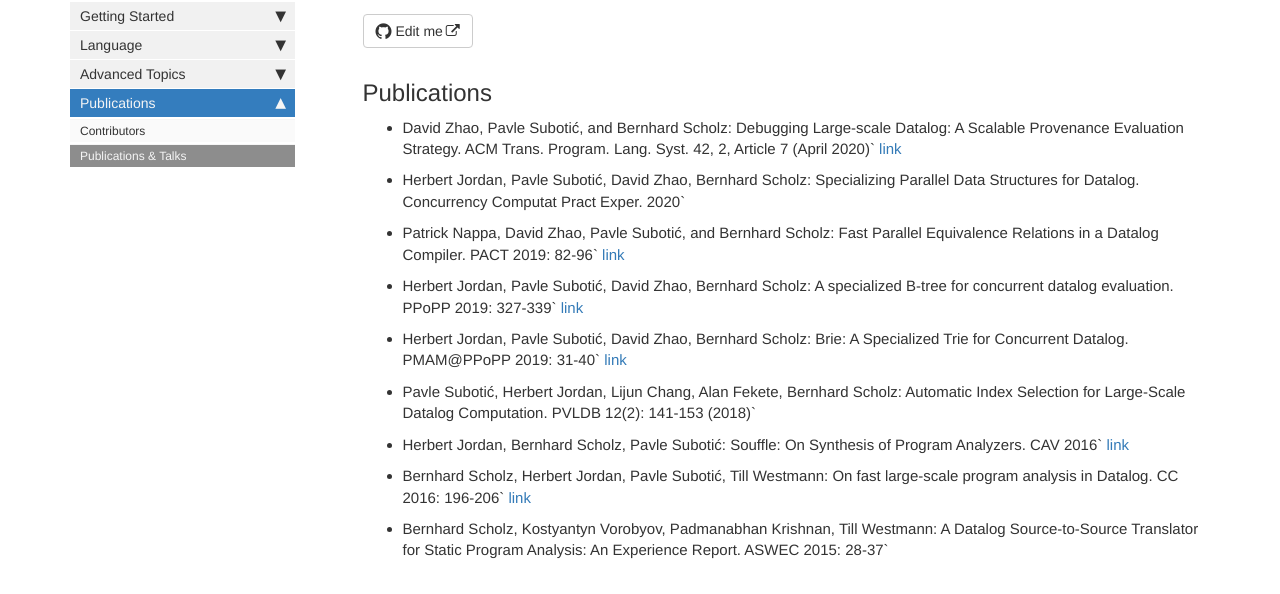
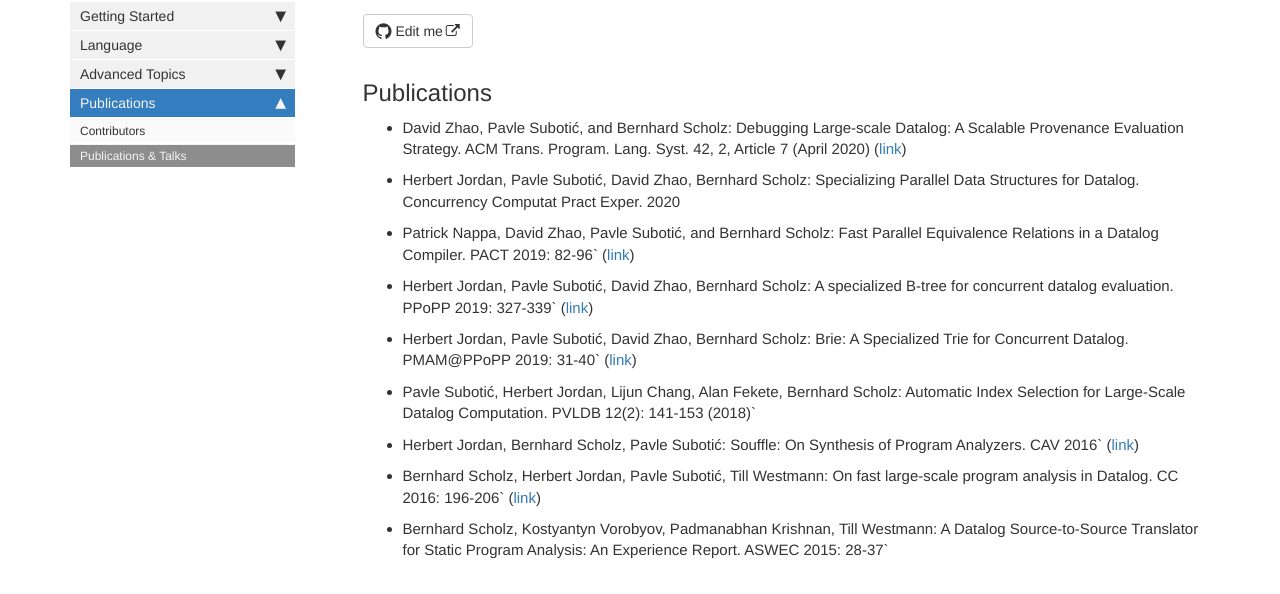
Before and after one commit to souffle-lang/souffle-lang.github.io, a Jekyll site: the page built from pages/docs/publications.md, in a window 1280 px wide. Shown: the part 127-721 px from the top of the page. Built offline with Jekyll 4.4.1, drawn with Linux system fonts in a browser that asks for light colours; comment, search, counter and statistics services are not loaded.

Commit message:
Update publications.md

```diff
--- a/pages/docs/publications.md
+++ b/pages/docs/publications.md
@@ -7,18 +7,18 @@ toc: false
 ---
 ## Publications
  * David Zhao, Pavle Subotić, and Bernhard Scholz:
-Debugging Large-scale Datalog: A Scalable Provenance Evaluation Strategy. ACM Trans. Program. Lang. Syst. 42, 2, Article 7 (April 2020)` [link](/pdf/toplas20.pdf)
+Debugging Large-scale Datalog: A Scalable Provenance Evaluation Strategy. ACM Trans. Program. Lang. Syst. 42, 2, Article 7 (April 2020) ([link](/pdf/toplas20.pdf))
  * Herbert Jordan, Pavle Subotić, David Zhao, Bernhard Scholz:
-Specializing Parallel Data Structures for Datalog. Concurrency Computat Pract Exper. 2020`
+Specializing Parallel Data Structures for Datalog. Concurrency Computat Pract Exper. 2020
  * Patrick Nappa, David Zhao, Pavle Subotić, and Bernhard Scholz:
-Fast Parallel Equivalence Relations in a Datalog Compiler. PACT 2019: 82-96` [link](/pdf/pact2019eqrel.pdf)
+Fast Parallel Equivalence Relations in a Datalog Compiler. PACT 2019: 82-96` ([link](/pdf/pact2019eqrel.pdf))
  * Herbert Jordan, Pavle Subotić, David Zhao, Bernhard Scholz:
-A specialized B-tree for concurrent datalog evaluation. PPoPP 2019: 327-339` [link](/pdf/ppopp19.pdf)
+A specialized B-tree for concurrent datalog evaluation. PPoPP 2019: 327-339` ([link](/pdf/ppopp19.pdf))
  * Herbert Jordan, Pavle Subotić, David Zhao, Bernhard Scholz:
-Brie: A Specialized Trie for Concurrent Datalog. PMAM@PPoPP 2019: 31-40` [link](/pdf/pmam19.pdf)
+Brie: A Specialized Trie for Concurrent Datalog. PMAM@PPoPP 2019: 31-40` ([link](/pdf/pmam19.pdf))
  * Pavle Subotić, Herbert Jordan, Lijun Chang, Alan Fekete, Bernhard Scholz: Automatic Index Selection for Large-Scale Datalog Computation. PVLDB 12(2): 141-153 (2018)`
- * Herbert Jordan, Bernhard Scholz, Pavle Subotić: Souffle: On Synthesis of Program Analyzers. CAV 2016` [link](/pdf/cav16.pdf)
- * Bernhard Scholz, Herbert Jordan, Pavle Subotić, Till Westmann: On fast large-scale program analysis in Datalog. CC 2016: 196-206` [link](/pdf/cc.pdf)
+ * Herbert Jordan, Bernhard Scholz, Pavle Subotić: Souffle: On Synthesis of Program Analyzers. CAV 2016` ([link](/pdf/cav16.pdf))
+ * Bernhard Scholz, Herbert Jordan, Pavle Subotić, Till Westmann: On fast large-scale program analysis in Datalog. CC 2016: 196-206` ([link](/pdf/cc.pdf))
  * Bernhard Scholz, Kostyantyn Vorobyov, Padmanabhan Krishnan, Till Westmann: A Datalog Source-to-Source Translator for Static Program Analysis: An Experience Report. ASWEC 2015: 28-37`
 
 ## Talks
```
